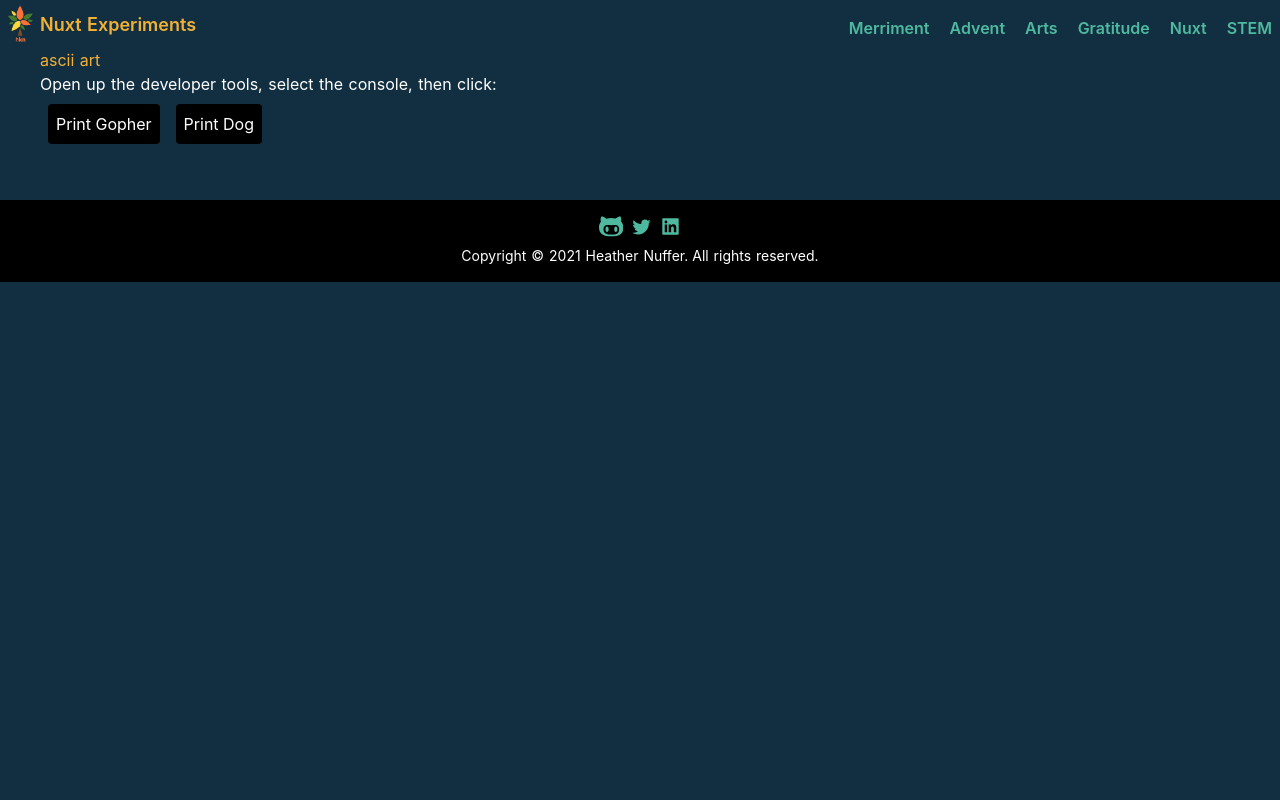
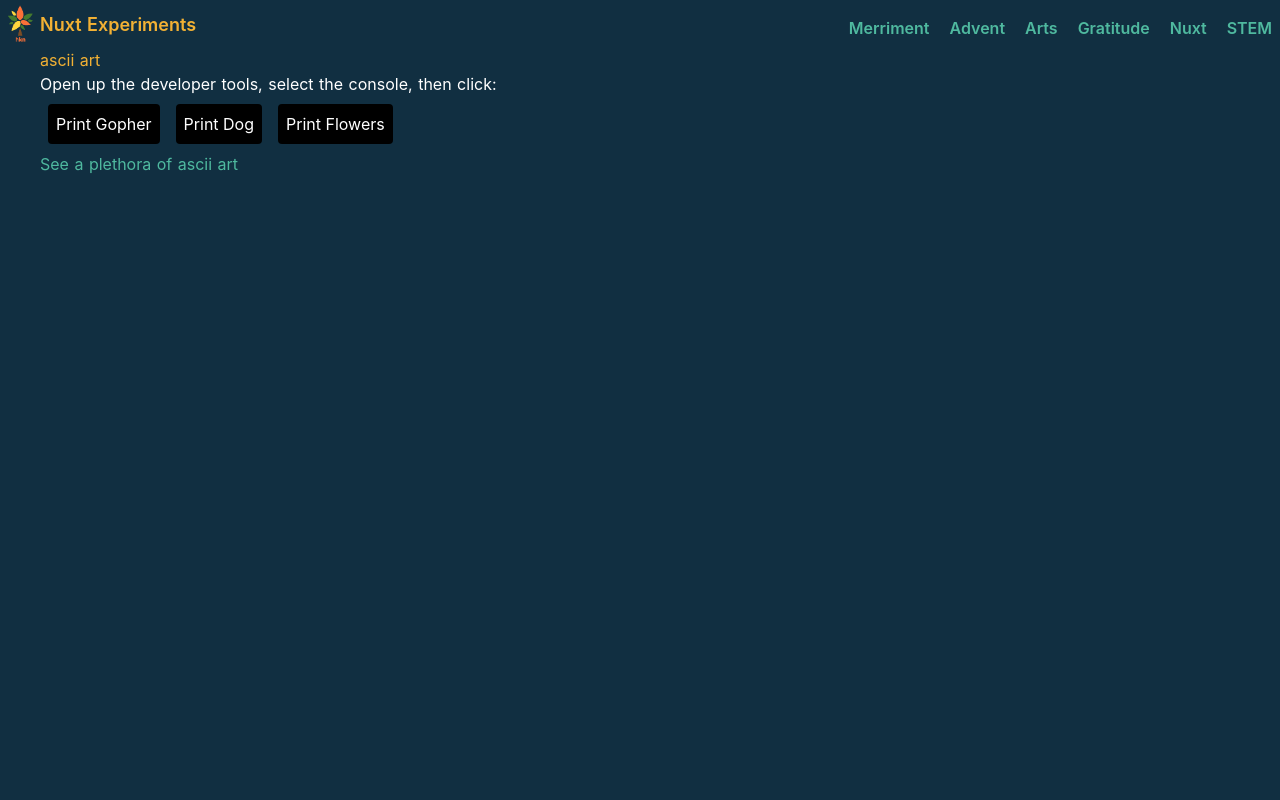
Before and after one commit to ethyl2/nuxt-experiment, a Nuxt app: page /arts/ascii-art in a window 1280 px wide. Shown: the top 800 px of the page. Built offline with nearby package versions, Linux system fonts and the light colour scheme; a web font is replaced by a local one.

Commit message:
Adds more to ascii art page

```diff
--- a/pages/arts/ascii-art.vue
+++ b/pages/arts/ascii-art.vue
@@ -1,5 +1,5 @@
 <template>
-  <div class="mx-10">
+  <div class="mx-10 min-h-screen">
     <h1>ascii art</h1>
     <p>Open up the developer tools, select the console, then click:</p>
     <button
@@ -15,6 +15,13 @@
       @click="printDog"
     >
       Print Dog
+    </button>
+    <button
+      type="button"
+      class="bg-black p-1 rounded m-2 text-sm hover:bg-gray-800 lg:p-2 lg:text-base"
+      @click="printFlowers"
+    >
+      Print Flowers
     </button>
     <pre v-if="showGopher">
         `.-::::::-.
@@ -37,6 +44,22 @@
         (_(_/-(_/
         `
     </pre>
+    <pre v-if="showFlowers">
+    `
+         wWWWw               wWWWw
+   vVVVv (___) wWWWw         (___)  vVVVv
+   (___)  ~Y~  (___)  vVVVv   ~Y~   (___)
+    ~Y~   \|    ~Y~   (___)    |/    ~Y~
+    \|   \ |/   \| /  \~Y~/   \|    \ |/
+   \\|// \\|//  \\|/// \\|//  \\|// \\\|///
+   ^^^^^^^^^^^^^^^^^^^^^^^^^^^^^^^^^^^^^^^
+   `
+    </pre>
+    <div>
+      <a href="https://www.asciiart.eu/" target="blank"
+        >See a plethora of ascii art</a
+      >
+    </div>
   </div>
 </template>
 
@@ -47,6 +70,7 @@
     return {
       showGopher: false,
       showDog: false,
+      showFlowers: false,
     }
   },
   methods: {
@@ -81,6 +105,21 @@
             `
       )
     },
+    printFlowers() {
+      this.showFlowers = true
+      // eslint-disable-next-line no-console
+      console.log(
+        `
+         wWWWw               wWWWw
+   vVVVv (___) wWWWw         (___)  vVVVv
+   (___)  ~Y~  (___)  vVVVv   ~Y~   (___)
+    ~Y~    |    ~Y~   (___)    |/    ~Y~
+     |     |/    | /   ~Y~/    |      |/
+     |//   |//   |///   |//    |//    |///
+  ^^^^^^^^^^^^^^^^^^^^^^^^^^^^^^^^^^^^^^^^
+`
+      )
+    },
   },
 }
 </script>
```
